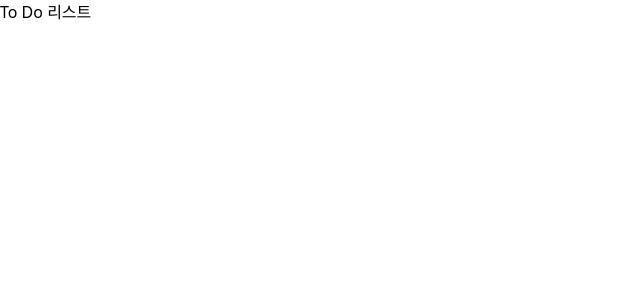
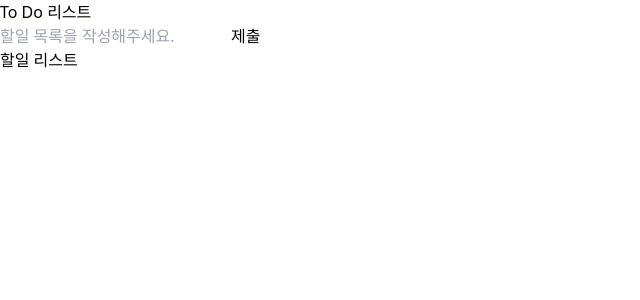
Before and after one commit to chuhongkyu/todolist, a React (Create React App) app: page / in a window 1280 px wide. Shown: the top 300 px of the page, without its empty margins (0-640 px from the left). Built offline with nearby package versions, Linux system fonts and the light colour scheme.

Commit message:
Add CreateList

```diff
--- a/src/App.tsx
+++ b/src/App.tsx
@@ -1,7 +1,12 @@
+import CreateList from "./components/CreateList";
+import ListContainer from "./components/ListContainer";
+
 function App() {
   return (
     <main>
       <h1>To Do 리스트</h1>
+      <CreateList/>
+      <ListContainer/>
     </main>
   );
 }
--- /dev/null
+++ b/src/components/CreateList.tsx
@@ -0,0 +1,43 @@
+import { useRecoilValue, useSetRecoilState } from "recoil";
+import { categoryState, toDoState } from "../utils/atom";
+import { useState, ChangeEvent, FormEvent } from "react";
+
+const CreateList = () => {
+    const setToDos = useSetRecoilState(toDoState);
+    const category = useRecoilValue(categoryState);
+    const [value, setValue] = useState<string>("");
+
+    const onChange = (e: ChangeEvent<HTMLInputElement>) => {
+      const text = e.target.value;
+      setValue(text);
+    };
+
+    const handleValid = (e: FormEvent) => {
+      e.preventDefault();
+      if (value.trim() === "") return;
+
+      setToDos((oldToDos) => [
+        { text: value, id: Date.now().toString(), category },
+        ...oldToDos,
+      ]);
+
+      setValue("");
+    };
+
+    return (
+      <form onSubmit={handleValid}>
+        <div>
+          <input
+            onChange={onChange}
+            minLength={1}
+            maxLength={20}
+            placeholder="할일 목록을 작성해주세요."
+            value={value}
+          />
+          <button type="submit">제출</button>
+        </div>
+      </form>
+    );
+  };
+
+  export default CreateList;
```
Also changed, not shown: 1 other file (tests, documents, lock files or other folders).
